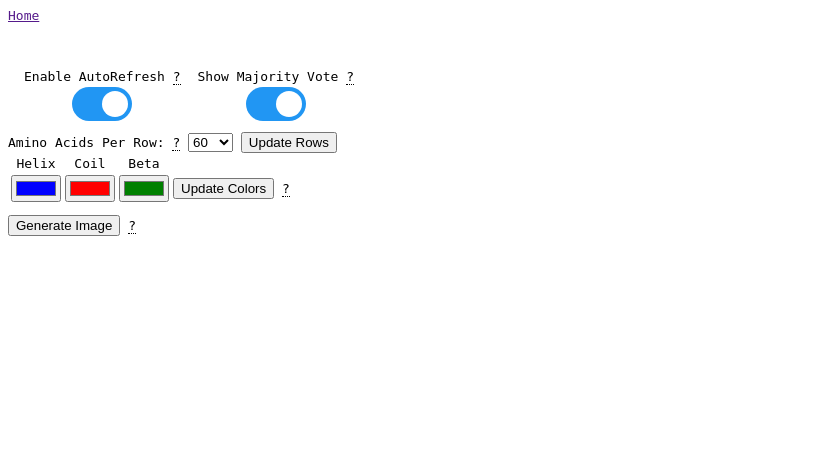
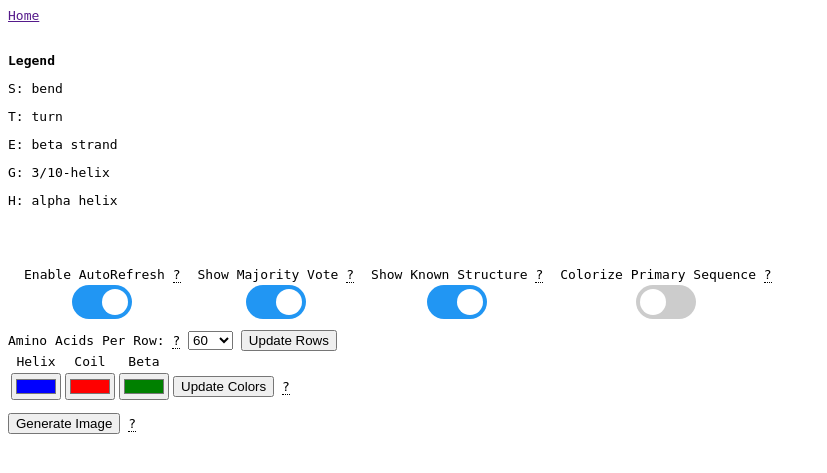
Before and after one commit to zahidul23/sspred, a Flask app: template templates/dboutput.html in a window 1280 px wide; the page is wider, and only the part inside the window is pictured. Shown: the top 473 px of that part, without its empty margins (0-827 px from the left). Run offline with Flask 2, Linux system fonts and the light colour scheme; the template is opened without the code that fills it, so the values that code supplies are empty; some libraries are stand-ins or nearby versions.

Commit message:
added simple legend, buttons to toggle pdb row and seq color

```diff
--- a/templates/dboutput.html
+++ b/templates/dboutput.html
@@ -13,8 +13,19 @@
 <body>
 
 <div><a id='home' href=''>Home</a></div>
-<table id="mytable" border="0">
-</table>
+<div id='resultdisplay'>
+	<table id="mytable" border="0">
+	</table>
+	<br/><br/>
+	<div id='legend'>
+		<b>Legend</b>
+		<p>S: bend</p>
+		<p>T: turn</p>
+		<p>E: beta strand</p>
+		<p>G: 3/10-helix</p>
+		<p>H: alpha helix</p>
+	</div>
+</div>
 <br/><br/><br/>
 <table style="text-align: center; padding-bottom: 10px; border-spacing: 15px 0rem;">
 <tr>
@@ -44,6 +55,30 @@
 			</span>
 		</div>
 	</td>
+	<td class='enableWithPDB'>
+		<div class='enableWithPDB'>
+			Show Known Structure
+			<span class="tooltip">
+				?
+				<div class="tooltiptext">
+					When enabled, the known secondary structure will be displayed along with the results. <br>
+					Disable this option if you do not want to include it with the generated image.
+				</div>
+			</span>
+		</div>
+	</td>
+	<td class='enableWithPDB'>
+		<div class='enableWithPDB'>
+			Colorize Primary Sequence
+			<span class="tooltip">
+				?
+				<div class="tooltiptext">
+					When enabled, helices and strands will be colored in the primary sequence. <br>
+					Disable this option if you do not want to include it with the generated image.
+				</div>
+			</span>
+		</div>
+	</td>
 </tr>
 <tr>
 	<td>
@@ -55,10 +90,26 @@
 
 	<td>
 	<label class="switch">
-	  <input type="checkbox" id="togglemajority" onclick="toggleMajority()" checked>
+	  <input type="checkbox" id="togglemajority" onclick="toggleRows('togglemajority', 'majrow')" checked>
 	  <span class="slider round"></span>
 	</label>
 	</td>
+
+	<td class='enableWithPDB'>
+	<label class="switch">
+	  <input type="checkbox" id="togglepdb" onclick="toggleRows('togglepdb','pdbrow')" checked>
+	  <span class="slider round"></span>
+	</label>
+	</td>
+
+	<td class='enableWithPDB'>
+	<label class="switch">
+	  <input type="checkbox" id="toggleseqcolor" onclick="colorizeSequence()" unchecked>
+	  <span class="slider round"></span>
+	</label>
+	</td>
+	</div>
+
 </tr>
 </table>
 <div>
@@ -127,7 +178,13 @@
 	var a = {{ data | safe}};
 
 	if (a[0]['pdb'] != null){
-			a[0]['pdb'] = JSON.parse(a[0]['pdb']);
+		a[0]['pdb'] = JSON.parse(a[0]['pdb']);
+	}
+	else{
+		var nodes = document.getElementsByClassName("enableWithPDB");
+		for(i=0; i < nodes.length; i++){
+			nodes[i].style.display = 'none';
+		}
 	}
 	var statusproduct = 1;
 	//Generates the rows of results. Takes a length which is the number of amino acids per row
@@ -170,7 +227,7 @@
 			output += "<td class='seq'>" + a[0]['seq'].substring(length * i, length * (i + 1)) + "</td></tr>";
 
 			if (a[0]['pdb'] != null){
-				output += "<tr class='pdbRow'> <td align='right' class='pdbLabel'> PDB_"
+				output += "<tr class='pdbrow'> <td align='right' class='pdbLabel'> PDB_"
 					+ a[0]['pdb']['pdbid']
 					+ '_'
 					+ a[0]['pdb']['chain'] +":</td>";
@@ -222,38 +279,12 @@
 			}
 		}
 		/*
-		if (a[0]['pdb'] != null){
-			var seqlines = document.getElementsByClassName('seq');
-			var i = 0;
-			a[0]['pdb']['secondary'] = a[0]['pdb']['secondary'].replace(/(.{10})/g,"$1  ");
-			console.log(a[0]['pdb']['secondary'])
-			while (i<a[0]['pdb']['secondary'].length){
-				for (var j = 0; j < seqlines.length; j++){
-					var seqString = '';
-					for(var k = 0; k < seqlines[j].textContent.length; k++){
-						if(a[0]['pdb']['secondary'][i] == 'E'){
-							seqString += '<span class="e" style="color: green;">' + seqlines[j].textContent[k] + '</span>'
-						}
-						else if(a[0]['pdb']['secondary'][i] == 'H'){
-							seqString += '<span class="h" style="color: blue;">' + seqlines[j].textContent[k] + '</span>'
-						}
-						else {
-							seqString += '<span class="other" style="color: black;">' + seqlines[j].textContent[k] + '</span>'
-							console.log(seqlines[j].innerHTML[k])
-						}
 
-						i++;
-					}
-					seqlines[j].innerHTML = seqString;
-				}
-			}
-		}
 		*/
 
 	}
 
 	generateRows(60);
-
 	//*
 
 
@@ -297,9 +328,9 @@
 		}
 	}
 
-	function toggleMajority(){
-		var checkBox = document.getElementById("togglemajority");
-		var rows = document.getElementsByClassName("majrow");
+	function toggleRows(checkboxid, rowid){
+		var checkBox = document.getElementById(checkboxid);
+		var rows = document.getElementsByClassName(rowid);
 
 		for(var i = 0; i < rows.length; i++)
 		{
@@ -313,6 +344,44 @@
 			}
 		}
 	}
+
+	function colorizeSequence(){
+		var checkBox = document.getElementById('toggleseqcolor');
+
+		if (a[0]['pdb'] != null){
+			var seqlines = document.getElementsByClassName('seq');
+			var i = 0;
+			var formatedSS = a[0]['pdb']['secondary'].replace(/(.{10})/g,"$1  ");
+			//console.log(a[0]['pdb']['secondary']);
+			while (i<formatedSS.length){
+				for (var j = 0; j < seqlines.length; j++){
+					var seqString = '';
+					for(var k = 0; k < seqlines[j].textContent.length; k++){
+						if(formatedSS[i] == 'E'){
+							seqString += '<span class="e" style="color: green;">' + seqlines[j].textContent[k] + '</span>';
+						}
+						else if(formatedSS[i] == 'H'){
+							seqString += '<span class="h" style="color: blue;">' + seqlines[j].textContent[k] + '</span>';
+						}
+						else {
+							seqString += '<span class="other" style="color: black;">' + seqlines[j].textContent[k] + '</span>';
+							//console.log(seqlines[j].innerHTML[k])
+						}
+
+						i++;
+					}
+					if (checkBox.checked == true){
+						seqlines[j].innerHTML = seqString;
+					}
+					else{
+						seqlines[j].innerHTML = seqlines[j].textContent;
+					}
+
+				}
+			}
+		}
+	}
+
 
 	function drawCounter(mySeq){
 		var j=0;
@@ -337,7 +406,7 @@
 	}
 
 	$('#genimage').on('click', function() {
-		table = document.getElementById('mytable')
+		table = document.getElementById('resultdisplay')
 		html2canvas(table,{scale:1, scrollY: (window.pageYOffset * -1)}).then(function(canvas) {
 		const myNode = document.getElementById("imgoutput");
 		while (myNode.firstChild) {
```
